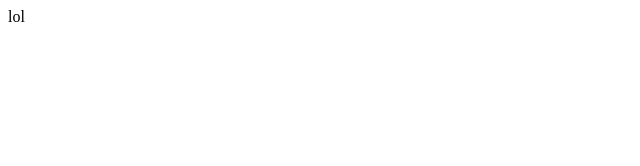
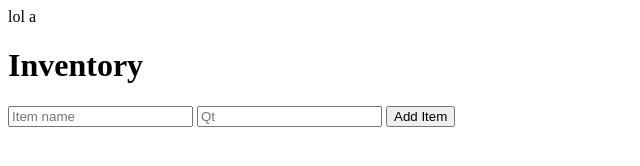
Before and after one commit to NullPointerCzar/crud_jquery, a plain HTML site: page index.html in a window 1280 px wide. Shown: the whole page, without its empty margins (0-640 px from the left). Drawn offline with nearby package versions, Linux system fonts and the light colour scheme.

Commit message:
Updated index.html

```diff
--- a/index.html
+++ b/index.html
@@ -1 +1,41 @@
 lol
+a<!doctype html>
+<html lang="en">
+  <head>
+    <meta charset="UTF-8" />
+    <meta name="viewport" content="width=device-width, initial-scale=1.0" />
+    <title>Inventory Manager</title>
+    <link rel="stylesheet" href="css/global.css">
+    <link rel="stylesheet" href="css/app.css">
+  </head>
+  <body>
+
+    <div id="app">
+        <h1>Inventory</h1>
+
+        <form id="item-form">
+            <input
+                id="item-name"
+                type="text"
+                placeholder="Item name"
+                required
+            />
+
+            <input
+                id="item-qty"
+                type="number"
+                placeholder="Qt"
+                min="1"
+                required
+            />
+
+            <button type="submit">Add Item</button>
+        </form>
+
+        <ul id="item-list"></ul>
+    </div>
+    <script src="https://cdnjs.cloudflare.com/ajax/libs/jquery/3.7.1/jquery.min.js"></script>
+    <script type="module" src="js/app.js"></script>
+
+  </body>
+</html>
```
